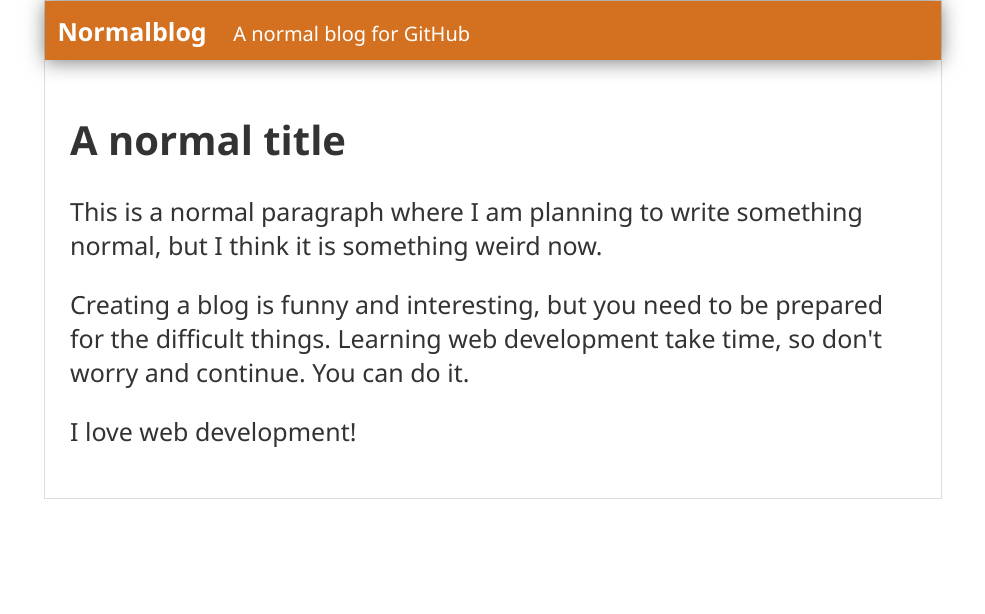
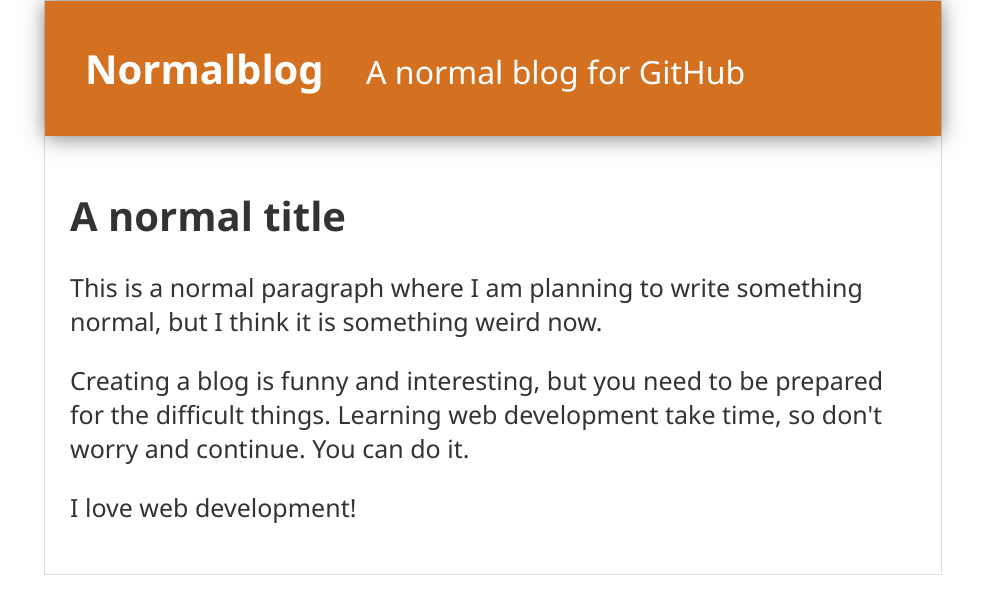
Before and after one commit to angellonunez/normalblog, a plain HTML site: page index.html in a window 1280 px wide. Shown: the whole page, without its empty margins (147-1132 px from the left). Drawn offline with Linux system fonts and the light colour scheme.

Commit message:
Better styles for the header

```diff
--- a/css/style.css
+++ b/css/style.css
@@ -11,9 +11,10 @@ body {
     background: rgb(212, 113, 32);
     box-shadow: 0px 2px 20px 0px rgba(0, 0, 0, 0.5);
     color: white;
+    font-size: 40px;
     font-weight: bold;
     margin: 0;
-    padding: 0.5em;
+    padding: 1em;
 }
 
 #header #tagline {
```
